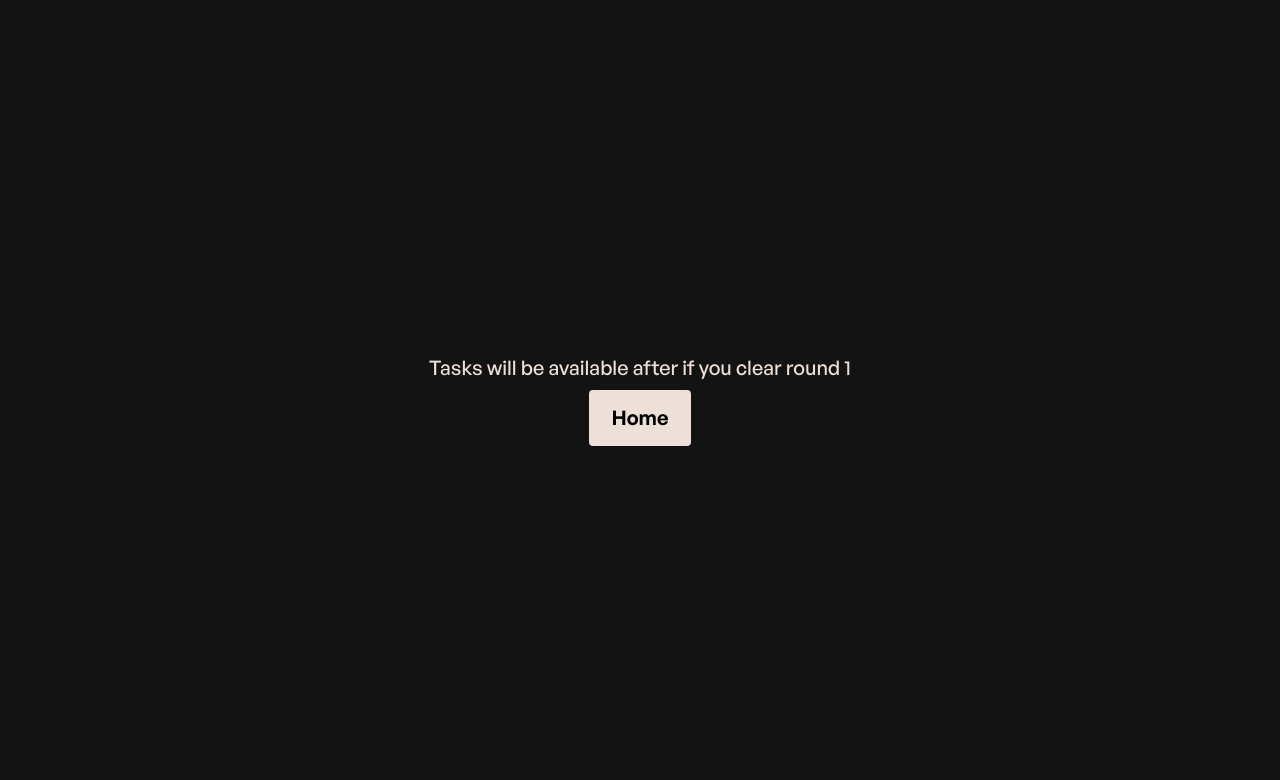
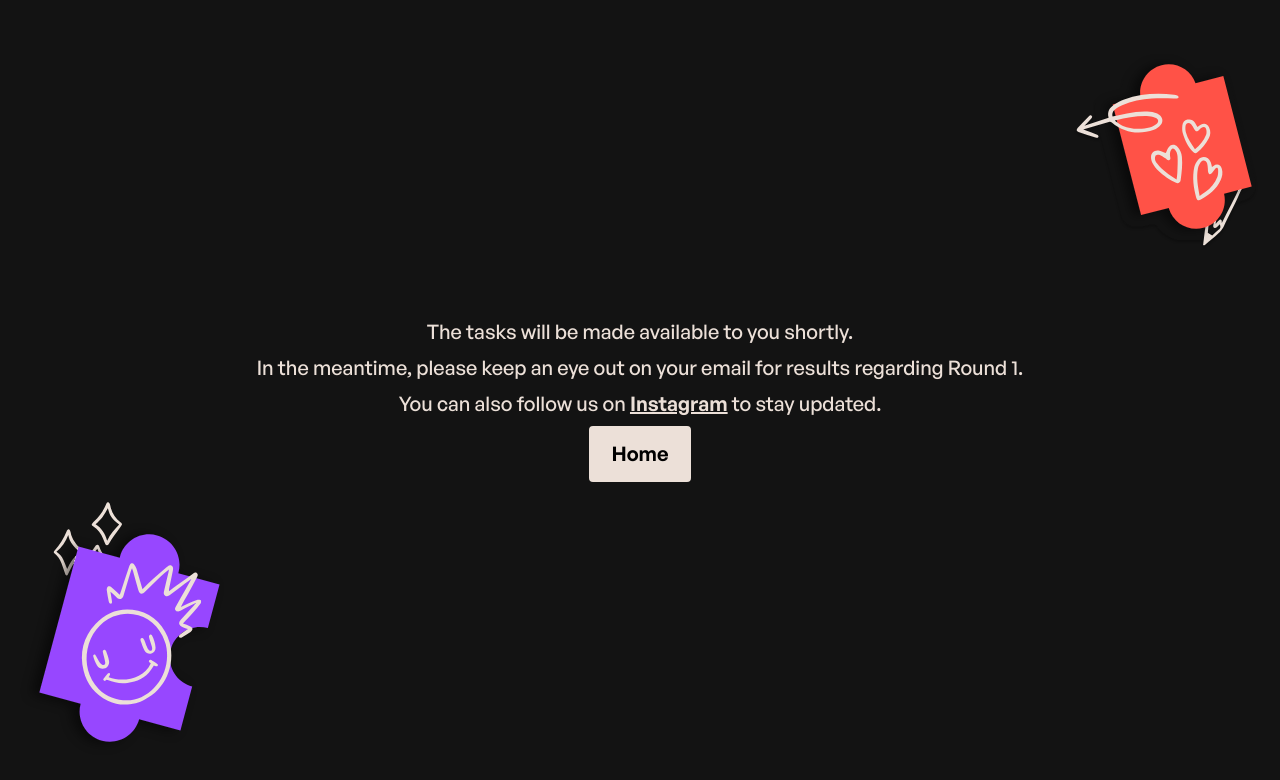
Before and after one commit to csivitu/CCS-Frontend-2022, a Next.js app: page /user/tasks in a window 1280 px wide. Shown: the top 780 px of the page. Built offline with nearby package versions, Linux system fonts and the light colour scheme.

Commit message:
feat: post-submission

```diff
--- a/src/components/Hero.js
+++ b/src/components/Hero.js
@@ -130,9 +130,9 @@ const Hero = ({ loggedIn }) => {
                                     }
                                 </>
                             ) : (
-                                <Link href="/register" passHref shallow={true}>
+                                <Link href="/login" passHref shallow={true}>
                                     <button className="cursor-pointer transition text-md lg:text-xl ease-linear py-1 lg:py-3 px-2 lg:px-5 rounded text-black font-semibold bg-peach hover:bg-transparent hover:text-peach border-2 border-peach">
-                                        REGISTER NOW
+                                        LOGIN
                                     </button>
                                 </Link>
                             )}
--- a/src/components/Navbar.js
+++ b/src/components/Navbar.js
@@ -60,9 +60,9 @@ const Navbar = ({ loggedIn, username, dashBoard }) => {
                             </div> */}
                         </div>
                     ) : (
-                        <Link href="/register" passHref>
+                        <Link href="/login" passHref>
                             <button className="transition ease-linear py-3 px-5 rounded text-black font-semibold bg-peach hover:bg-transparent hover:text-peach border-2 border-peach">
-                                REGISTER NOW
+                                LOGIN
                             </button>
                         </Link>
                     )}
@@ -127,9 +127,9 @@ const Navbar = ({ loggedIn, username, dashBoard }) => {
                                         </button> */}
                                     </>
                                 ) : (
-                                    <Link href="/register">
+                                    <Link href="/login">
                                         <a className="block py-2 px-4 text-peach hover:text-white  border-peach">
-                                            REGISTER NOW
+                                            LOGIN NOW
                                         </a>
                                     </Link>
                                 )}
--- a/src/pages/login.js
+++ b/src/pages/login.js
@@ -13,6 +13,7 @@ import { useDrag, } from '@use-gesture/react';
 import { useSpring, animated } from '@react-spring/web';
 
 const Login = ({ query }) => {
+    const endDate = process.env.NEXT_PUBLIC_END_DATE;
     const { handleSnackOpen } = useContext(ToastContext);
     const leftPos = useSpring({ x: 0, y: 0 });
     const RightPos = useSpring({ x: 0, y: 0 });
@@ -165,15 +166,15 @@ const Login = ({ query }) => {
                         </button>
                     </form>
                 )}
-
+                {(new Date()) < (new Date(endDate)) ?
                     <div>
                         <p>
-                        {"Don't have an account yet? "}
+                            Don't have an account yet?
                             <Link href="/register">
                                 <a className="underline">Signup</a>
                             </Link>
                         </p>
-                </div>
+                    </div> : null}
             </div>
         </>
     );
--- a/src/pages/quiz/_middleware.js
+++ b/src/pages/quiz/_middleware.js
@@ -3,8 +3,11 @@ import { isEmpty } from 'lodash';
 import { NextResponse } from 'next/server';
 
 export function middleware(req) {
+    const endDate = process.env.NEXT_PUBLIC_END_DATE;
     if (isEmpty(req.cookies)) {
         return NextResponse.redirect('/login');
     }
+    if ((new Date()) > (new Date(endDate)))
+        return NextResponse.redirect('/user/tasks')
     return;
 }
--- a/src/pages/register.js
+++ b/src/pages/register.js
@@ -14,6 +14,7 @@ import { useSpring, animated } from '@react-spring/web';
 
 const Register = () => {
     const { handleSnackOpen } = useContext(ToastContext);
+    const endDate = process.env.NEXT_PUBLIC_END_DATE;
     const router = useRouter();
 
     const leftPos = useSpring({ x: 0, y: 0 });
@@ -73,6 +74,8 @@ const Register = () => {
     }
 
     async function signupHandler(e) {
+
+
         e.preventDefault();
         const phone = countryCode + phoneState
         const data = {
@@ -112,7 +115,7 @@ const Register = () => {
             });
         }
     }
-
+    if ((new Date()) < (new Date(endDate)))
         return (
             <>
                 <Head>
@@ -180,6 +183,44 @@ const Register = () => {
                 </div>
             </>
         );
+    return (
+        <>
+            <Head>
+                <title>CSI-CCS | Register</title>
+            </Head>
+            <div className="flex flex-col items-center justify-center h-screen gap-2">
+                <animated.div
+                    {...bindLeftPos()}
+                    style={{
+                        x: leftPos.x,
+                        y: leftPos.y,
+                    }}
+                    className="absolute left-2 md:left-5 bottom-14 md:bottom-10 z-50 cursor-pointer"
+                >
+                    <L_Piece className="w-32 md:w-44 lg:w-52" />
+                </animated.div>
+                <animated.div className="absolute right-2 md:right-5 top-10 cursor-pointer z-50"
+                    {...bindRightPos()}
+                    style={{
+                        x: RightPos.x,
+                        y: RightPos.y,
+                    }}>
+                    <R_Piece className="w-32 md:w-44 lg:w-52" />
+                </animated.div>
+                <p className="text-center text-xl">Registration for CSI CCS-2022 is closed.</p>
+                <p className="text-center text-xl">The tasks will be made available to you shortly.</p>
+                <p className="text-center text-xl"> In the meantime, please keep an eye out on your email for results regarding Round 1.</p>
+                <p className="text-center text-xl"> You can also follow us on <a href="https://www.instagram.com/csivitu/" target="_blank"
+                    className="text-peach underline font-semibold"
+                    rel="noreferrer" >Instagram</a> to stay updated.</p>
+                <Link href="/" passHref>
+                    <button className="cursor-pointer transition text-md lg:text-xl ease-linear py-1 lg:py-3 px-2 lg:px-5 rounded text-black font-semibold bg-peach hover:bg-transparent hover:text-peach border-2 border-peach">
+                        Home
+                    </button>
+                </Link>
+            </div>
+        </>
+    )
 };
 
 export default Register;
--- a/src/pages/user/tasks.js
+++ b/src/pages/user/tasks.js
@@ -1,19 +1,58 @@
 import Head from 'next/head';
 import Link from 'next/link';
+import L_Piece from '../../../public/assets/piece_l.svg';
+import R_Piece from '../../../public/assets/piece_r.svg';
+import { useSpring, animated } from "@react-spring/web";
+import { useDrag } from '@use-gesture/react'
 
 const projects = () => {
+    const leftPos = useSpring({ x: 0, y: 0 });
+    const RightPos = useSpring({ x: 0, y: 0 });
+
+    const bindLeftPos = useDrag((params) => {
+        leftPos.x.set(params.offset[0]);
+        leftPos.y.set(params.offset[1]);
+    })
+
+    const bindRightPos = useDrag((params) => {
+        RightPos.x.set(params.offset[0]);
+        RightPos.y.set(params.offset[1]);
+    })
     return (
         <>
             <Head>
                 <title>CSI-CCS | Tasks</title>
             </Head>
             <div className="flex flex-col items-center justify-center h-screen gap-2">
-                <p className="text-center text-xl">Tasks will be available after if you clear round 1</p>
+                <animated.div
+                    {...bindLeftPos()}
+                    style={{
+                        x: leftPos.x,
+                        y: leftPos.y,
+                    }}
+                    className="absolute left-2 md:left-5 bottom-14 md:bottom-10 z-50 cursor-pointer"
+                >
+                    <L_Piece className="w-32 md:w-44 lg:w-52" />
+                </animated.div>
+                <animated.div className="absolute right-2 md:right-5 top-10 cursor-pointer z-50"
+                    {...bindRightPos()}
+                    style={{
+                        x: RightPos.x,
+                        y: RightPos.y,
+                    }}>
+                    <R_Piece className="w-32 md:w-44 lg:w-52" />
+                </animated.div>
+                <p className="text-center text-xl">The tasks will be made available to you shortly.</p>
+                <p className="text-center text-xl"> In the meantime, please keep an eye out on your email for results regarding Round 1.</p>
+                <p className="text-center text-xl"> You can also follow us on <a href="https://www.instagram.com/csivitu/" target="_blank"
+                    className="text-peach underline font-semibold"
+                    rel="noreferrer" >Instagram</a> to stay updated.</p>
                 <Link href="/" passHref>
                     <button className="cursor-pointer transition text-md lg:text-xl ease-linear py-1 lg:py-3 px-2 lg:px-5 rounded text-black font-semibold bg-peach hover:bg-transparent hover:text-peach border-2 border-peach">
                         Home
                     </button>
                 </Link>
+                {/* <Footer /> */}
             </div>
         </>
     );
```
Lines whose indentation alone changed are shown as unchanged.
